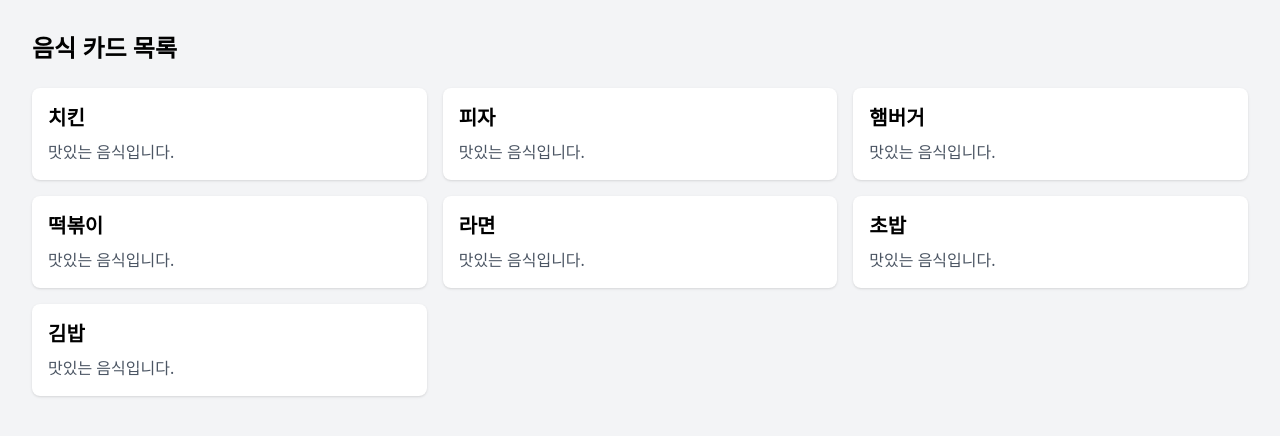
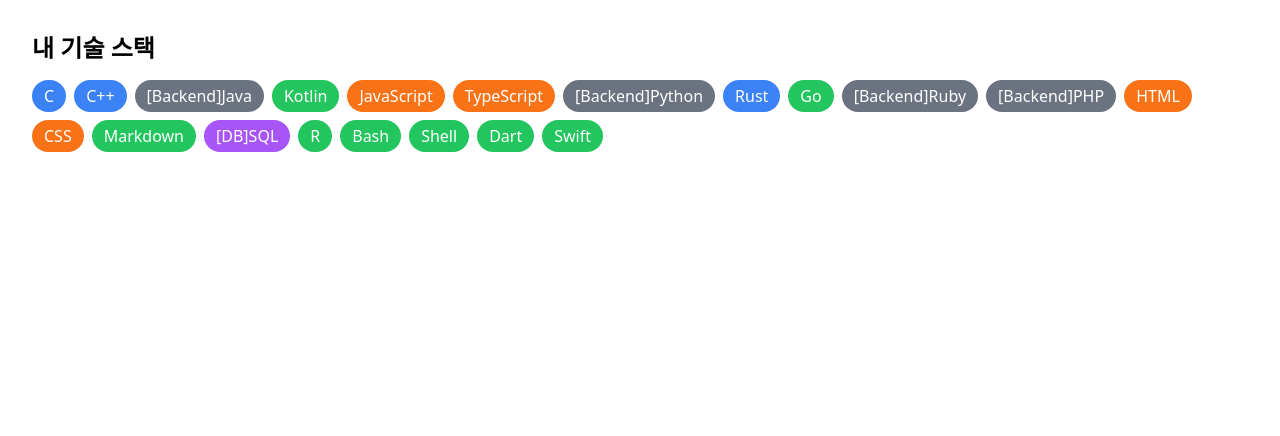
Before and after one commit to abjkr29/hello_flask, a Flask app: page / in a window 1280 px wide. Shown: the top 436 px of the page. Run offline with Flask 3, Linux system fonts and the light colour scheme; some libraries are stand-ins or nearby versions.

Commit message:
for문 연습

```diff
--- a/app.py
+++ b/app.py
@@ -4,8 +4,17 @@ app = Flask(__name__)
 
 @app.route('/')
 def home():
-    foods = ["치킨", "피자", "햄버거", "떡볶이", "라면", "초밥", "김밥"]
-    return render_template('index.html',data=foods)
+    skills = [
+        "C", "C++", "C#", "Java", "Kotlin",
+        "JavaScript", "TypeScript",
+        "Python", "Rust", "Go",
+        "Ruby", "PHP",
+        "HTML", "CSS", "Markdown",
+        "SQL", "R",
+        "Bash", "Shell",
+        "Dart", "Swift"
+    ]
+    return render_template('index.html', data=skills)
 
 if __name__ == '__main__':
     app.run(debug=True)
--- a/templates/index.html
+++ b/templates/index.html
@@ -1,21 +1,28 @@
 <!DOCTYPE html>
 <html>
 <head>
-    <title>음식 카드</title>
+    <title>내 기술 스택</title>
     <script src="https://cdn.tailwindcss.com"></script>
 </head>
-<body class="p-8 bg-gray-100">
-    <h1 class="text-2xl font-bold mb-6">음식 카드 목록</h1>
+<body class="p-8">
+    <h1 class="text-2xl font-bold mb-4">내 기술 스택</h1>
 
-    <div class="grid grid-cols-1 md:grid-cols-3 gap-4">
-        {% for food in data %}
-            <div class="bg-white rounded-lg shadow p-4">
-                <h2 class="text-xl font-bold mb-2">{{ food }}</h2>
-                <p class="text-gray-600">맛있는 음식입니다.</p>
-            </div>
+    <div class="flex gap-2 flex-wrap">
+         {%for skill in data %}
+            {% if skill != "C#" %}
+                {% if skill == "Python" or skill == "Java" or skill == "PHP" or skill == "Ruby" %}
+                    <span class="bg-gray-500 text-white px-3 py-1 rounded-full">[Backend]{{ skill }}</span>
+                {% elif skill == "SQL" %}
+                    <span class="bg-purple-500 text-white px-3 py-1 rounded-full">[DB]{{ skill }}</span>
+                {% elif skill == "HTML" or skill == "CSS" or skill == "JavaScript" or skill == "TypeScript" %}
+                    <span class="bg-orange-500 text-white px-3 py-1 rounded-full">{{ skill }}</span>
+                {% elif skill == "C" or skill == "C++" or skill == "Rust" %}
+                    <span class="bg-blue-500 text-white px-3 py-1 rounded-full">{{ skill }}</span>
+                {% else %}
+                    <span class="bg-green-500 text-white px-3 py-1 rounded-full">{{ skill }}</span>
+                {% endif %}
+            {% endif %}
         {% endfor %}
     </div>
 </body>
 </html>
-
-<!----암튼 디자인뭐시기 뭐 반복한거>
```
